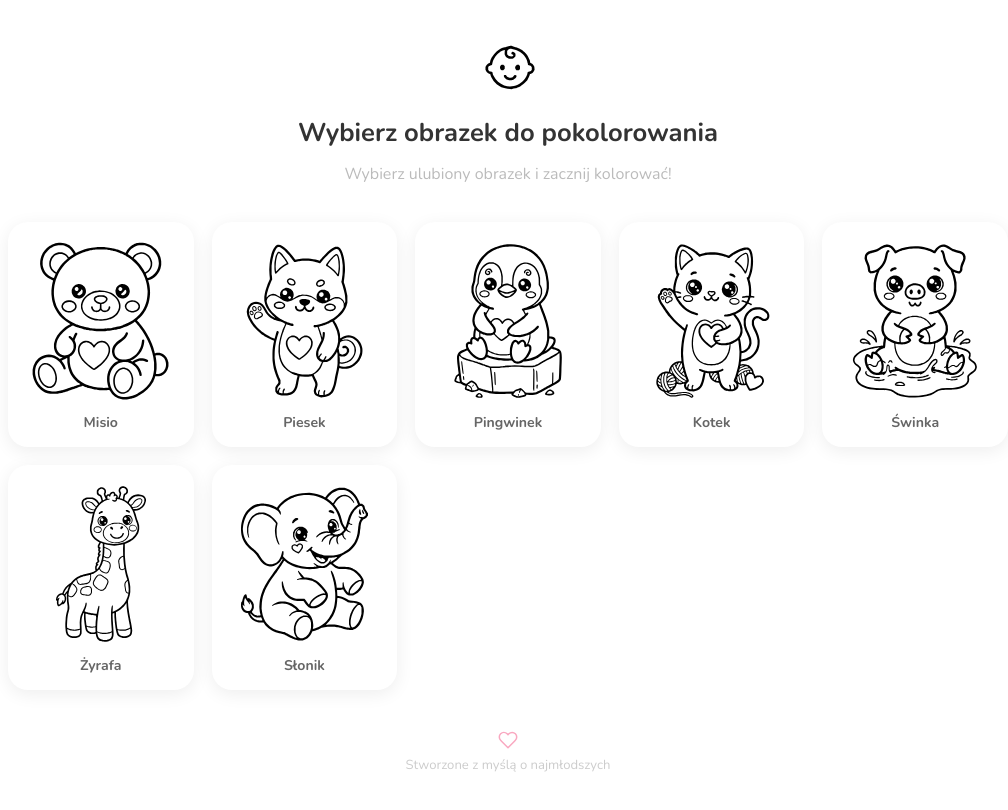
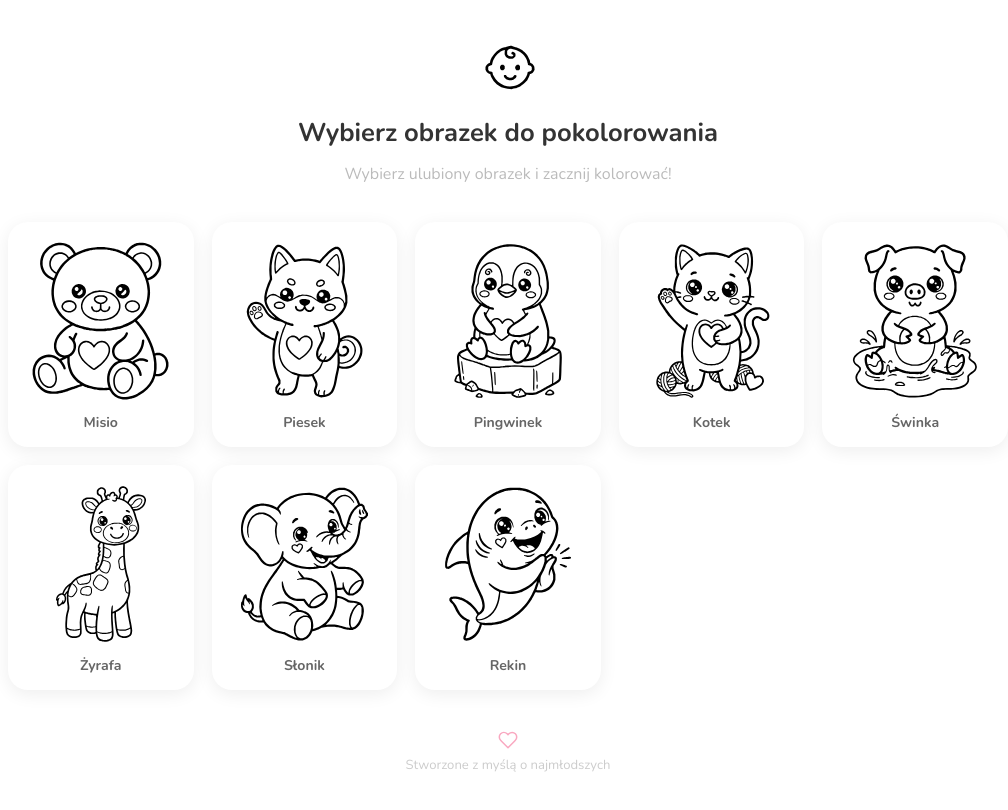
Before and after one commit to declnix/colorbook, a React (Vite) app: page /#/ in a window 1280 px wide. Shown: the top 810 px of the page, without its empty margins (132-1140 px from the left). Built offline with nearby package versions, Linux system fonts and the light colour scheme.

Commit message:
feat(images): add shark coloring image

```diff
--- a/src/images.ts
+++ b/src/images.ts
@@ -12,4 +12,5 @@ export const IMAGES: ColoringImage[] = [
   { id: 'pig',      label: 'Świnka',    src: `${import.meta.env.BASE_URL}images/pig.svg` },
   { id: 'giraffe',  label: 'Żyrafa',    src: `${import.meta.env.BASE_URL}images/giraffe.svg` },
   { id: 'elephant',  label: 'Słonik',      src: `${import.meta.env.BASE_URL}images/elephant.svg` },
+  { id: 'shark',     label: 'Rekin',       src: `${import.meta.env.BASE_URL}images/shark.svg` },
 ]
```
Also changed, not shown: public/images/shark.svg (added).
